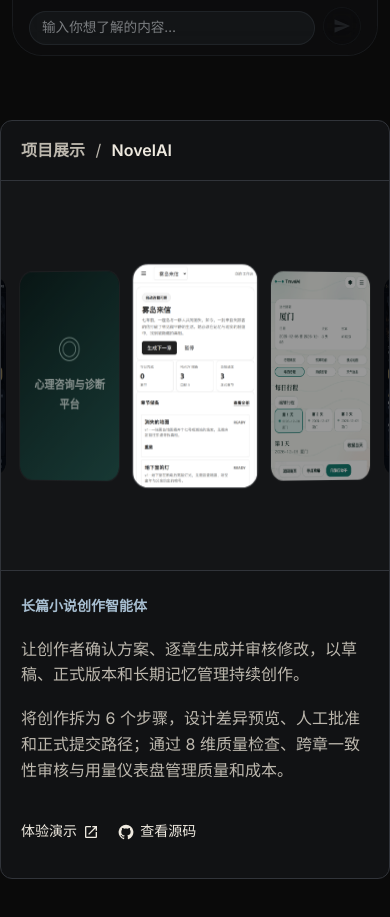
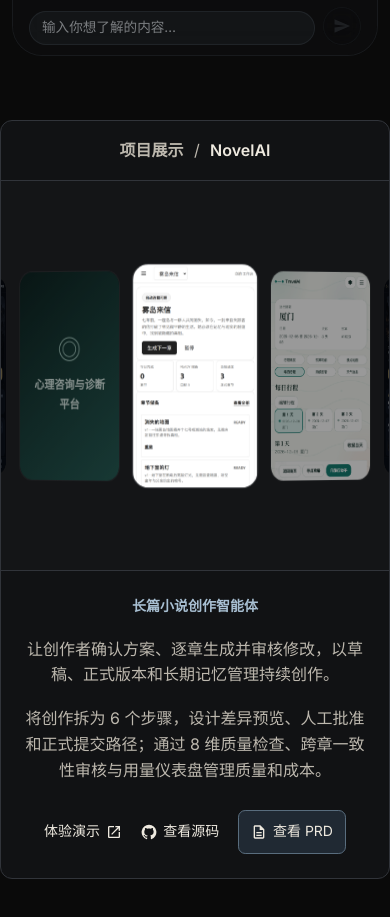
Before and after one commit to 1011-wyl/portfolio, a React (Vite) app: page / in a window 390 px wide. Shown: the part 1600-2517 px from the top of the page. Built offline with nearby package versions, Linux system fonts and the light colour scheme.

Commit message:
Center project details and add PRD viewing

```diff
--- a/src/components/Projects.css
+++ b/src/components/Projects.css
@@ -7,11 +7,9 @@
   --projects-ink: #eee9df;
   --projects-muted: #bdb8ae;
   display: grid;
-  grid-template-areas:
-    "header stage"
-    "details stage";
+  grid-template-areas: "sidebar stage";
   grid-template-columns: 30% minmax(0, 1fr);
-  grid-template-rows: auto minmax(0, 1fr);
+  grid-template-rows: minmax(0, 1fr);
   height: 100dvh;
   overflow: clip;
   border: 1px solid var(--projects-border);
@@ -20,15 +18,25 @@
   color: var(--projects-ink);
 }
 
+.projects-sidebar {
+  grid-area: sidebar;
+  display: flex;
+  flex-direction: column;
+  justify-content: safe center;
+  gap: 1.25rem;
+  overflow-y: auto;
+  padding: 1.5rem clamp(1.25rem, 2.1vw, 2.5rem);
+  border-inline-end: 1px solid var(--projects-border);
+  text-align: center;
+}
+
 .projects-header {
   grid-area: header;
   display: flex;
   align-items: baseline;
+  justify-content: center;
   flex-wrap: wrap;
   gap: 0.25rem 0.65rem;
-  padding: 1rem clamp(1.25rem, 2.1vw, 2.5rem);
-  border-block-end: 1px solid var(--projects-border);
-  border-inline-end: 1px solid var(--projects-border);
 }
 
 .projects-header :is(h2, h3) {
@@ -44,13 +52,12 @@
 
 .projects-details {
   grid-area: details;
-  overflow-y: auto;
-  min-height: 0;
-  padding: 1.5rem clamp(1.25rem, 2.1vw, 2.5rem);
-  border-inline-end: 1px solid var(--projects-border);
+  max-width: 31rem;
+  margin-inline: auto;
   color: var(--projects-muted);
   font-size: clamp(1rem, 1.08vw, 1.25rem);
   line-height: 1.6;
+  text-align: center;
 }
 
 .projects-details p {
@@ -66,12 +73,13 @@
 
 .projects-actions {
   display: flex;
+  justify-content: center;
   flex-wrap: wrap;
   gap: 0.5rem 1.15rem;
   margin-top: 1.65rem;
 }
 
-.projects-actions a {
+.projects-actions :is(a, button) {
   display: inline-flex;
   align-items: center;
   gap: 0.4rem;
@@ -85,9 +93,28 @@
   text-decoration: underline;
 }
 
+.projects-prd-button {
+  padding-inline: 0.75rem;
+  border: 1px solid #596d7e;
+  border-radius: 0.45rem;
+  background: #202933;
+  cursor: pointer;
+}
+
+.projects-prd-button:hover {
+  background: #2c3946;
+}
+
 .projects-actions svg {
   width: 1rem;
   height: 1rem;
+}
+
+.projects-prd-preview {
+  display: block;
+  width: 100%;
+  height: min(66dvh, 48rem);
+  border: 0;
 }
 
 .projects-stage {
@@ -176,9 +203,17 @@
     grid-template-rows: auto auto auto;
   }
 
-  .projects-header,
+  .projects-sidebar {
+    display: contents;
+  }
+
+  .projects-header {
+    padding: 1rem 1.25rem;
+    border-block-end: 1px solid var(--projects-border);
+  }
+
   .projects-details {
-    border-inline-end: 0;
+    padding: 1.5rem 1.25rem;
   }
 
   .projects-stage {
--- a/src/components/Projects.tsx
+++ b/src/components/Projects.tsx
@@ -1,7 +1,10 @@
 import { useEffect, useRef, useState } from 'react';
+import { Button, Dialog, DialogActions, DialogContent, DialogContentText, DialogTitle } from '@mui/material';
+import DescriptionOutlinedIcon from '@mui/icons-material/DescriptionOutlined';
 import GitHubIcon from '@mui/icons-material/GitHub';
 import LaunchIcon from '@mui/icons-material/Launch';
 import { repos } from '../data/repos';
+import type { Repo } from '../data/repos';
 import './Projects.css';
 
 // A second copy lets four projects fill both edges of the curved track.
@@ -21,8 +24,15 @@ function distanceAroundRail(slot: number, position: number): number {
 function Projects(): JSX.Element {
   const stageRef = useRef<HTMLDivElement>(null);
   const [activeSlot, setActiveSlot] = useState(0);
+  const [prdDialog, setPrdDialog] = useState<{ project: Repo; open: boolean } | null>(null);
   const project = railProjects[activeSlot];
   const [title, subtitle] = project.displayName.split(' · ');
+  const prdUrl = prdDialog?.project.prdUrl;
+  const hasLocalPdf = prdUrl?.startsWith('./') && /\.pdf(?:[?#]|$)/i.test(prdUrl);
+
+  function closePrd() {
+    setPrdDialog((current) => current && { ...current, open: false });
+  }
 
   useEffect(() => {
     const element = stageRef.current;
@@ -199,6 +209,7 @@ function Projects(): JSX.Element {
   return (
     <section id="projects" className="projects-section" aria-labelledby="projects-heading">
       <div className="projects-showcase">
+        <div className="projects-sidebar">
           <div className="projects-header">
             <h2 id="projects-heading">项目展示</h2>
             <span aria-hidden="true">/</span>
@@ -224,6 +235,15 @@ function Projects(): JSX.Element {
               <a href={project.url} target="_blank" rel="noopener noreferrer">
                 <GitHubIcon /> 查看源码
               </a>
+              <button
+                className="projects-prd-button"
+                type="button"
+                aria-haspopup="dialog"
+                onClick={() => setPrdDialog({ project, open: true })}
+              >
+                <DescriptionOutlinedIcon /> 查看 PRD
+              </button>
+            </div>
           </div>
         </div>
 
@@ -262,6 +282,35 @@ function Projects(): JSX.Element {
           </div>
         </div>
       </div>
+
+      <Dialog
+        open={prdDialog?.open ?? false}
+        onClose={closePrd}
+        aria-labelledby="projects-prd-title"
+        aria-describedby={hasLocalPdf ? undefined : 'projects-prd-description'}
+        fullWidth
+        maxWidth={hasLocalPdf ? 'lg' : 'xs'}
+        slotProps={{ paper: { sx: { bgcolor: '#191d22', backgroundImage: 'none', border: '1px solid #414a53' } } }}
+      >
+        <DialogTitle id="projects-prd-title">{prdDialog?.project.displayName} · PRD</DialogTitle>
+        {hasLocalPdf ? (
+          <DialogContent dividers sx={{ p: 0 }}>
+            <iframe className="projects-prd-preview" src={prdUrl} title="产品需求文档预览" />
+          </DialogContent>
+        ) : (
+          <DialogContent>
+            <DialogContentText id="projects-prd-description">
+              {prdUrl ? '在新标签页查看这份产品需求文档。' : '这个项目的 PRD 暂未发布。'}
+            </DialogContentText>
+          </DialogContent>
+        )}
+        <DialogActions>
+          {prdUrl && (
+            <Button href={prdUrl} target="_blank" rel="noopener noreferrer">打开文档</Button>
+          )}
+          <Button onClick={closePrd} autoFocus>关闭</Button>
+        </DialogActions>
+      </Dialog>
     </section>
   );
 }
--- a/src/data/repos.ts
+++ b/src/data/repos.ts
@@ -7,6 +7,7 @@ export interface Repo {
   stars: number;
   url: string;
   previewUrl?: string;
+  prdUrl?: string;
   techStack: string[];
   icon: string;
   gradient: string;
```
Also changed, not shown: 1 other file (tests, documents, lock files or other folders). Lines whose indentation alone changed are shown as unchanged.
